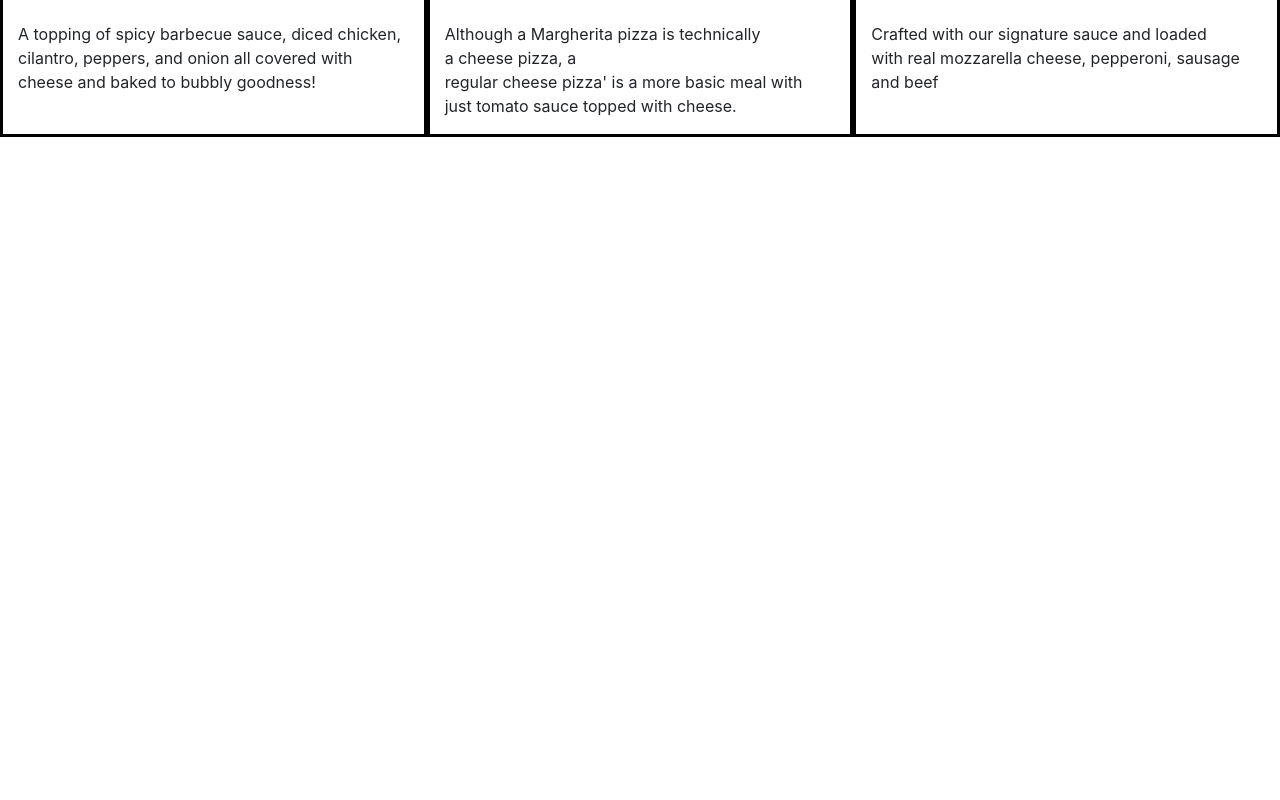
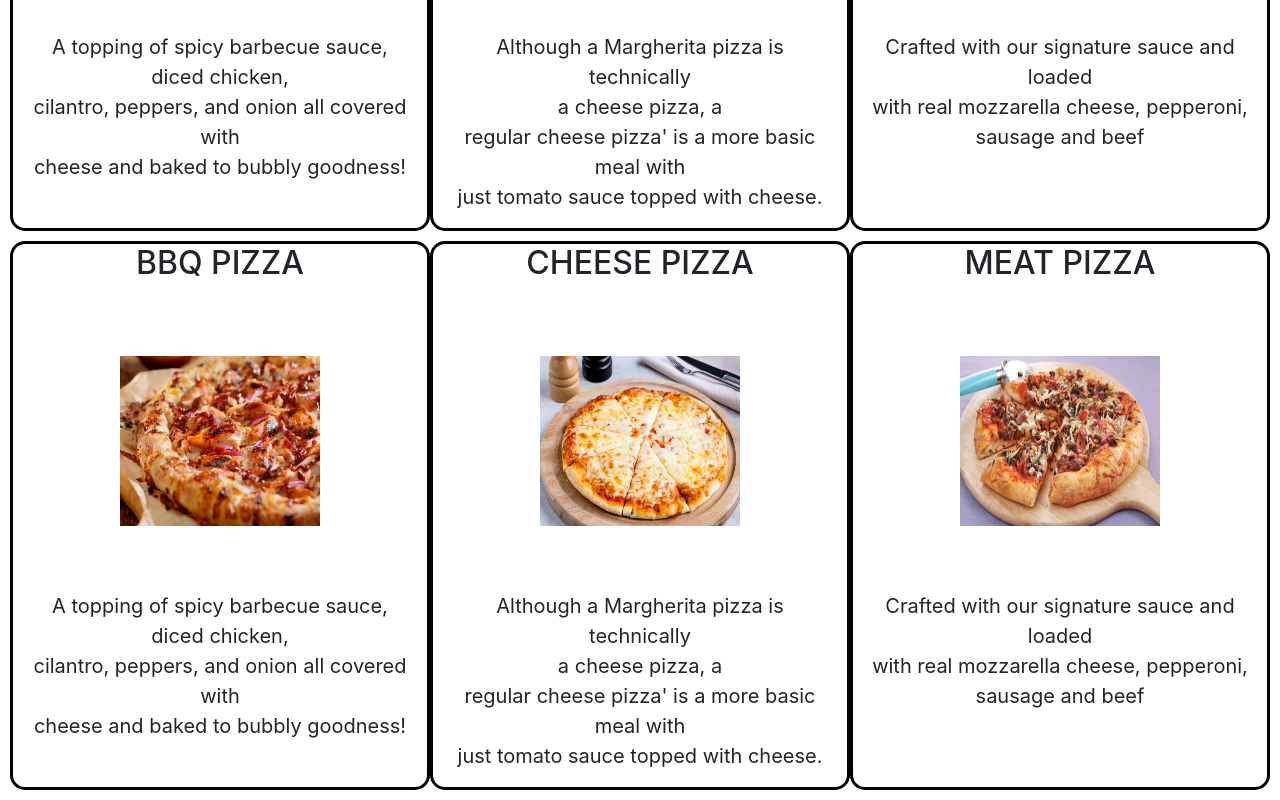
Before and after one commit to kelvinkip/Pizza-Palace, a plain HTML site: page index.html in a window 1280 px wide. Shown: the part 351-1151 px from the top of the page. Before the commit the page ends 800 px from the top, so only its background shows below. Drawn offline with nearby package versions, Linux system fonts and the light colour scheme.

Commit message:
added border radius

```diff
--- a/index.css
+++ b/index.css
@@ -7,6 +7,10 @@
 }
 .container1{
     display: flex;
+    margin: 10px;
+    text-align: center;
+    font-size: 20px;
+
 }
 #cheese, #bbq, #meat{
     margin: 65px;
@@ -21,4 +25,6 @@
 }
 .container{
     border: 3px solid black;
+    width: 20%;
+    border-radius: 15px;
 }
--- a/index.html
+++ b/index.html
@@ -32,6 +32,24 @@
         <p>Crafted with our signature sauce and loaded <br> with real mozzarella cheese, pepperoni, sausage and beef</p>
     </div>
     </div>
+
+    <div class="container1">
+      <div class="container">
+          <H2>BBQ PIZZA</H2>
+          <img id="bbq" src="pizza/bbq.jpg" alt="">
+          <p>A topping of spicy barbecue sauce, diced chicken, <br> cilantro, peppers, and onion all covered with <br> cheese and baked to bubbly goodness!</p>
+      </div>
+      <div class="container">
+        <H2>CHEESE PIZZA</H2>
+        <img id="cheese" src="pizza/Cheese-pizza-1.jpg" alt="">
+        <p>Although a Margherita pizza is technically <br> a cheese pizza, a <br> regular cheese pizza' is a more basic meal with <br> just tomato sauce topped with cheese. </p>
+    </div>
+    <div class="container">
+        <H2>MEAT PIZZA</H2>
+        <img id="meat" src="pizza/meat pizza.jpg" alt="">
+        <p>Crafted with our signature sauce and loaded <br> with real mozzarella cheese, pepperoni, sausage and beef</p>
+    </div>
+    </div>
     <!-- Optional JavaScript -->
     <!-- jQuery first, then Popper.js, then Bootstrap JS -->
     <script src="https://code.jquery.com/jquery-3.3.1.slim.min.js" integrity="sha384-q8i/X+965DzO0rT7abK41JStQIAqVgRVzpbzo5smXKp4YfRvH+8abtTE1Pi6jizo" crossorigin="anonymous"></script>
```
